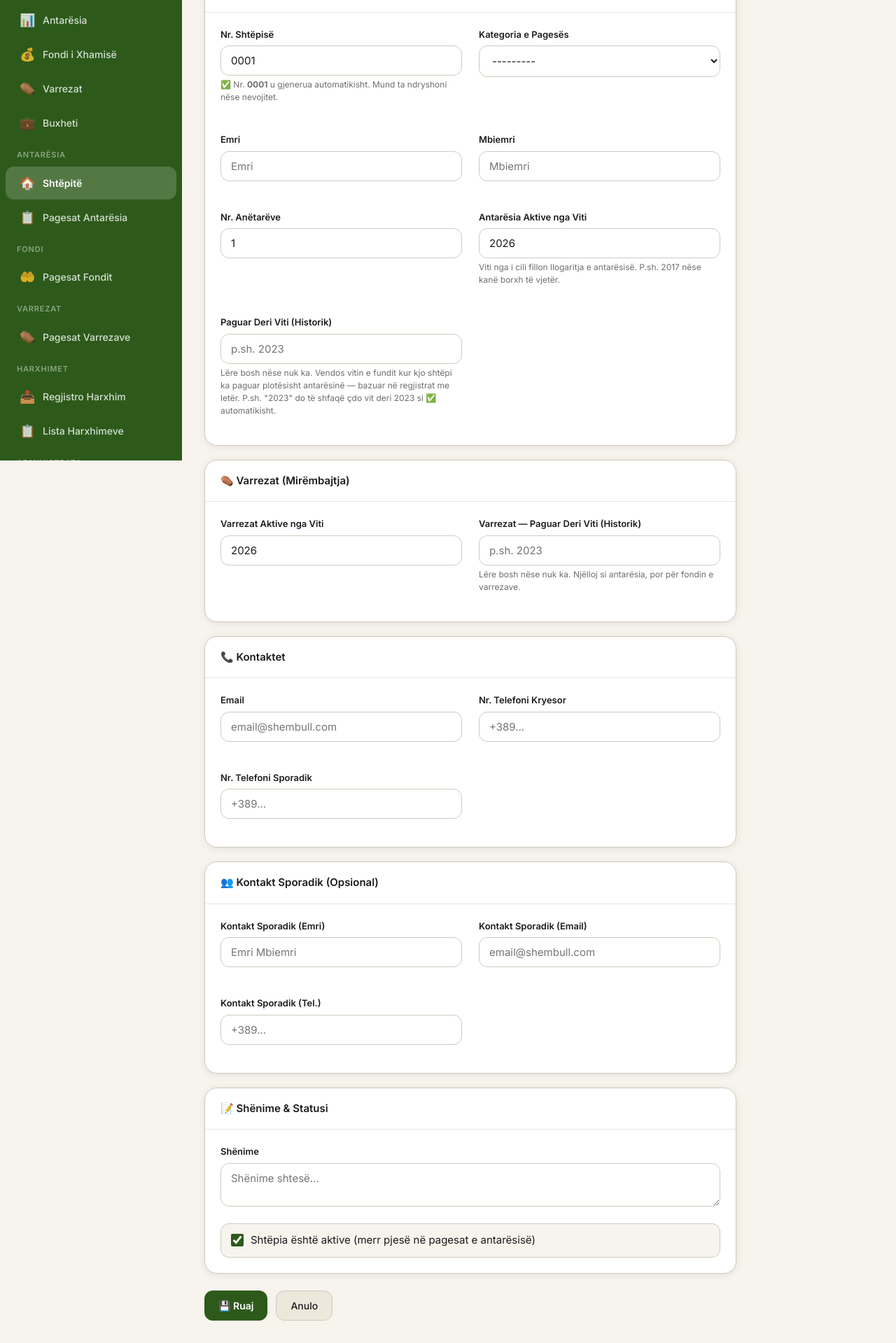
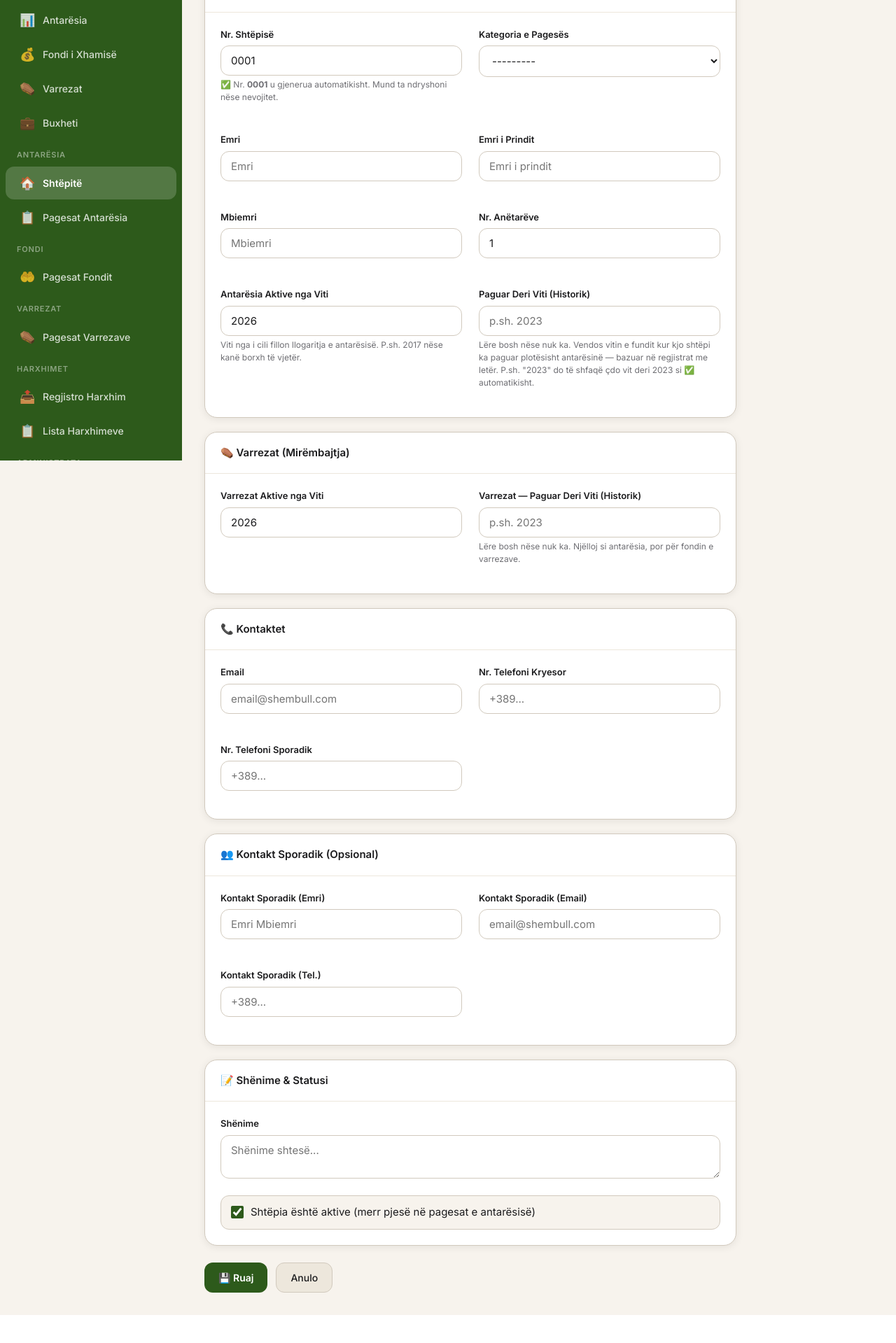
Before and after one commit to MuhamedAdemi/xhamia-pirok, a Django app: page /shtepite/shto/ in a window 1280 px wide. Shown: the part 142-2061 px from the top of the page at 70% size. After the commit the page ends 2021 px from the top, so only its background shows below. Run offline with Django 5.2, Linux system fonts and the light colour scheme; a user stored in the database is signed in; tables that the repository leaves empty hold one stand-in row (values such as "Sample post"); some libraries are stand-ins or nearby versions.

Commit message:
feat: fusha Emri i Prindit te shtepite, shfaqet kudo ne emrin e plote
Co-Authored-By: Claude Opus 5.5 <noreply@anthropic.com>

```diff
--- a/templates/dashboard/antaresia.html
+++ b/templates/dashboard/antaresia.html
@@ -125,7 +125,7 @@
             <td><a href="{% url 'detaje_pagesa_antaresia' p.pk %}">{{ p.nr_fatures }}</a></td>
             <td>
               <span class="nr-shtepi">{{ p.shtepia.nr_shtepise }}</span>
-              {{ p.shtepia.emri_kryefamiljarit }} {{ p.shtepia.mbiemri_kryefamiljarit }}
+              {{ p.shtepia.emri_i_plote }}
             </td>
             <td class="tekst-gjelbër font-semibold">{{ p.shuma_paguar }}€</td>
             <td class="tekst-dytësor">{{ p.data_pageses|date:"d M Y" }}</td>
@@ -153,7 +153,7 @@
           {% for sh in shtepite_pa_pagese %}
           <tr>
             <td><span class="nr-shtepi">{{ sh.nr_shtepise }}</span></td>
-            <td><a href="{% url 'detaje_shtepia' sh.pk %}">{{ sh.emri_kryefamiljarit }} {{ sh.mbiemri_kryefamiljarit }}</a></td>
+            <td><a href="{% url 'detaje_shtepia' sh.pk %}">{{ sh.emri_i_plote }}</a></td>
             <td><span class="badge-gri">{{ sh.kategoria.emri }}</span></td>
           </tr>
           {% empty %}
--- a/templates/dashboard/varrezat.html
+++ b/templates/dashboard/varrezat.html
@@ -85,7 +85,7 @@
             <td><a href="{% url 'detaje_pagesa_varrezat' p.pk %}">{{ p.nr_fatures }}</a></td>
             <td>
               <span class="nr-shtepi">{{ p.shtepia.nr_shtepise }}</span>
-              {{ p.shtepia.emri_kryefamiljarit }} {{ p.shtepia.mbiemri_kryefamiljarit }}
+              {{ p.shtepia.emri_i_plote }}
             </td>
             <td class="tekst-gjelbër font-semibold">{{ p.shuma_paguar }}€</td>
             <td class="tekst-dytësor">{{ p.data_pageses|date:"d M Y" }}</td>
@@ -112,7 +112,7 @@
           {% for sh in shtepite_pa_pagese %}
           <tr>
             <td><span class="nr-shtepi">{{ sh.nr_shtepise }}</span></td>
-            <td><a href="{% url 'detaje_shtepia' sh.pk %}">{{ sh.emri_kryefamiljarit }} {{ sh.mbiemri_kryefamiljarit }}</a></td>
+            <td><a href="{% url 'detaje_shtepia' sh.pk %}">{{ sh.emri_i_plote }}</a></td>
           </tr>
           {% empty %}
           <tr><td colspan="2" style="text-align:center; padding:24px; color:var(--tekst-dytësor);">✅ Të gjitha shtëpitë kanë paguar!</td></tr>
--- a/templates/email/fatura_antaresia.html
+++ b/templates/email/fatura_antaresia.html
@@ -22,7 +22,7 @@
       <tr>
         <td style="padding:10px 14px; color:#6E6E73; font-size:12px; text-transform:uppercase;">Shtëpia</td>
         <td style="padding:10px 14px; font-weight:600;">
-          [#{{ pagese.shtepia.nr_shtepise }}] {{ pagese.shtepia.emri_kryefamiljarit }} {{ pagese.shtepia.mbiemri_kryefamiljarit }}
+          [#{{ pagese.shtepia.nr_shtepise }}] {{ pagese.shtepia.emri_i_plote }}
         </td>
       </tr>
       <tr style="background:#F7F3ED;">
--- a/templates/email/fatura_varrezat.html
+++ b/templates/email/fatura_varrezat.html
@@ -22,7 +22,7 @@
       <tr>
         <td style="padding:10px 14px; color:#6E6E73; font-size:12px; text-transform:uppercase;">Shtëpia</td>
         <td style="padding:10px 14px; font-weight:600;">
-          [#{{ pagese.shtepia.nr_shtepise }}] {{ pagese.shtepia.emri_kryefamiljarit }} {{ pagese.shtepia.mbiemri_kryefamiljarit }}
+          [#{{ pagese.shtepia.nr_shtepise }}] {{ pagese.shtepia.emri_i_plote }}
         </td>
       </tr>
       <tr style="background:#F7F3ED;">
--- a/templates/pagesat/antaresia/detaje.html
+++ b/templates/pagesat/antaresia/detaje.html
@@ -38,7 +38,7 @@
           <td style="padding:10px 0;">
             <a href="{% url 'detaje_shtepia' pagese.shtepia.pk %}">
               <span class="nr-shtepi">{{ pagese.shtepia.nr_shtepise }}</span>
-              {{ pagese.shtepia.emri_kryefamiljarit }} {{ pagese.shtepia.mbiemri_kryefamiljarit }}
+              {{ pagese.shtepia.emri_i_plote }}
             </a>
           </td>
         </tr>
@@ -97,7 +97,7 @@
       <table style="width:100%; border-collapse:collapse;">
         <tr>
           <td style="padding:8px 0; color:var(--tekst-dytësor); font-size:13px; width:40%;">Kryefamiljari</td>
-          <td style="padding:8px 0; font-weight:600;">{{ pagese.shtepia.emri_kryefamiljarit }} {{ pagese.shtepia.mbiemri_kryefamiljarit }}</td>
+          <td style="padding:8px 0; font-weight:600;">{{ pagese.shtepia.emri_i_plote }}</td>
         </tr>
         <tr>
           <td style="padding:8px 0; color:var(--tekst-dytësor); font-size:13px;">Email</td>
--- a/templates/pagesat/antaresia/fatura_pdf.html
+++ b/templates/pagesat/antaresia/fatura_pdf.html
@@ -77,7 +77,7 @@
     <div class="bllok">
       <h4>Paguesi</h4>
       <span class="nr-shtepi-badge">{{ pagese.shtepia.nr_shtepise }}</span>
-      <span class="emri">{{ pagese.shtepia.emri_kryefamiljarit }} {{ pagese.shtepia.mbiemri_kryefamiljarit }}</span>
+      <span class="emri">{{ pagese.shtepia.emri_i_plote }}</span>
       <p>Anëtarë: {{ pagese.shtepia.nr_antareve_familjes }}</p>
       {% if pagese.shtepia.email %}<p>{{ pagese.shtepia.email }}</p>{% endif %}
       {% if pagese.shtepia.nr_telefoni_kryesor %}<p>{{ pagese.shtepia.nr_telefoni_kryesor }}</p>{% endif %}
--- a/templates/pagesat/antaresia/lista.html
+++ b/templates/pagesat/antaresia/lista.html
@@ -66,7 +66,7 @@
           <td>
             <a href="{% url 'detaje_shtepia' p.shtepia.pk %}">
               <span class="nr-shtepi">{{ p.shtepia.nr_shtepise }}</span>
-              {{ p.shtepia.emri_kryefamiljarit }} {{ p.shtepia.mbiemri_kryefamiljarit }}
+              {{ p.shtepia.emri_i_plote }}
             </a>
           </td>
           <td><span class="badge-gri">{{ p.kategoria_pageses.emri }}</span></td>
--- a/templates/pagesat/varrezat/detaje.html
+++ b/templates/pagesat/varrezat/detaje.html
@@ -38,7 +38,7 @@
           <td style="padding:10px 0;">
             <a href="{% url 'detaje_shtepia' pagese.shtepia.pk %}">
               <span class="nr-shtepi">{{ pagese.shtepia.nr_shtepise }}</span>
-              {{ pagese.shtepia.emri_kryefamiljarit }} {{ pagese.shtepia.mbiemri_kryefamiljarit }}
+              {{ pagese.shtepia.emri_i_plote }}
             </a>
           </td>
         </tr>
@@ -83,7 +83,7 @@
       <table style="width:100%; border-collapse:collapse;">
         <tr>
           <td style="padding:8px 0; color:var(--tekst-dytësor); font-size:13px; width:40%;">Kryefamiljari</td>
-          <td style="padding:8px 0; font-weight:600;">{{ pagese.shtepia.emri_kryefamiljarit }} {{ pagese.shtepia.mbiemri_kryefamiljarit }}</td>
+          <td style="padding:8px 0; font-weight:600;">{{ pagese.shtepia.emri_i_plote }}</td>
         </tr>
         <tr>
           <td style="padding:8px 0; color:var(--tekst-dytësor); font-size:13px;">Email</td>
--- a/templates/pagesat/varrezat/fatura_pdf.html
+++ b/templates/pagesat/varrezat/fatura_pdf.html
@@ -77,7 +77,7 @@
     <div class="bllok">
       <h4>Paguesi</h4>
       <span class="nr-shtepi-badge">{{ pagese.shtepia.nr_shtepise }}</span>
-      <span class="emri">{{ pagese.shtepia.emri_kryefamiljarit }} {{ pagese.shtepia.mbiemri_kryefamiljarit }}</span>
+      <span class="emri">{{ pagese.shtepia.emri_i_plote }}</span>
       {% if pagese.shtepia.email %}<p>{{ pagese.shtepia.email }}</p>{% endif %}
       {% if pagese.shtepia.nr_telefoni_kryesor %}<p>{{ pagese.shtepia.nr_telefoni_kryesor }}</p>{% endif %}
     </div>
--- a/templates/pagesat/varrezat/lista.html
+++ b/templates/pagesat/varrezat/lista.html
@@ -46,7 +46,7 @@
           <td>
             <a href="{% url 'detaje_shtepia' p.shtepia.pk %}">
               <span class="nr-shtepi">{{ p.shtepia.nr_shtepise }}</span>
-              {{ p.shtepia.emri_kryefamiljarit }} {{ p.shtepia.mbiemri_kryefamiljarit }}
+              {{ p.shtepia.emri_i_plote }}
             </a>
           </td>
           <td class="tekst-gjelbër font-semibold">{{ p.shuma_paguar }}€</td>
--- a/templates/portali_shtepi/dashboard.html
+++ b/templates/portali_shtepi/dashboard.html
@@ -6,7 +6,7 @@
   <div>
     <h2>
       <span class="nr-shtepi" style="font-size:18px; width:64px; height:34px;">{{ shtepi.nr_shtepise }}</span>
-      {{ shtepi.emri_kryefamiljarit }} {{ shtepi.mbiemri_kryefamiljarit }}
+      {{ shtepi.emri_i_plote }}
     </h2>
     <p>{{ shtepi.kategoria.emri }} • {{ shtepi.nr_antareve_familjes }} anëtarë familje</p>
   </div>
--- a/templates/shtepite/detaje.html
+++ b/templates/shtepite/detaje.html
@@ -7,7 +7,7 @@
     <a href="{% url 'lista_shtepive' %}" class="btn-dytësor btn-sm">← Kthehu</a>
     <div>
       <h2><span class="nr-shtepi" style="font-size:18px; width:60px; height:34px;">{{ shtepi.nr_shtepise }}</span>
-        {{ shtepi.emri_kryefamiljarit }} {{ shtepi.mbiemri_kryefamiljarit }}
+        {{ shtepi.emri_i_plote }}
       </h2>
       <p>{{ shtepi.kategoria.emri }} • {{ shtepi.nr_antareve_familjes }} anëtarë familje</p>
     </div>
@@ -29,7 +29,7 @@
       <table style="width:100%; border-collapse:collapse;">
         <tr>
           <td style="padding:8px 0; color:var(--tekst-dytësor); font-size:13px; width:40%;">Emri i plotë</td>
-          <td style="padding:8px 0; font-weight:600;">{{ shtepi.emri_kryefamiljarit }} {{ shtepi.mbiemri_kryefamiljarit }}</td>
+          <td style="padding:8px 0; font-weight:600;">{{ shtepi.emri_i_plote }}</td>
         </tr>
         <tr>
           <td style="padding:8px 0; color:var(--tekst-dytësor); font-size:13px;">Nr. anëtarëve</td>
--- a/templates/shtepite/forma.html
+++ b/templates/shtepite/forma.html
@@ -36,6 +36,11 @@
           <label>{{ form.emri_kryefamiljarit.label }}</label>
           {% render_field form.emri_kryefamiljarit placeholder="Emri" %}
           {% if form.emri_kryefamiljarit.errors %}<p class="gabim-fusha">{{ form.emri_kryefamiljarit.errors.0 }}</p>{% endif %}
+        </div>
+        <div class="forma-grup">
+          <label>{{ form.emri_prindit.label }}</label>
+          {% render_field form.emri_prindit placeholder="Emri i prindit" %}
+          {% if form.emri_prindit.errors %}<p class="gabim-fusha">{{ form.emri_prindit.errors.0 }}</p>{% endif %}
         </div>
         <div class="forma-grup">
           <label>{{ form.mbiemri_kryefamiljarit.label }}</label>
--- a/templates/shtepite/lista.html
+++ b/templates/shtepite/lista.html
@@ -88,7 +88,7 @@
           <td><span class="nr-shtepi">{{ sh.nr_shtepise }}</span></td>
           <td>
             <a href="{% url 'detaje_shtepia' sh.pk %}" style="font-weight:600;">
-              {{ sh.emri_kryefamiljarit }} {{ sh.mbiemri_kryefamiljarit }}
+              {{ sh.emri_i_plote }}
             </a>
           </td>
           <td class="tekst-dytësor">{{ sh.nr_antareve_familjes }}</td>
--- a/xhamia/forms.py
+++ b/xhamia/forms.py
@@ -61,7 +61,7 @@ class ShtepiaForm(forms.ModelForm):
     class Meta:
         model = Shtepia
         fields = [
-            'nr_shtepise', 'emri_kryefamiljarit', 'mbiemri_kryefamiljarit',
+            'nr_shtepise', 'emri_kryefamiljarit', 'emri_prindit', 'mbiemri_kryefamiljarit',
             'nr_antareve_familjes', 'kategoria', 'viti_fillimit_antaresise',
             'paguar_deri_viti',
             'viti_fillimit_varrezave', 'varrezat_paguar_deri_viti',
--- a/xhamia/views.py
+++ b/xhamia/views.py
@@ -369,6 +369,7 @@ def lista_shtepive(request):
         shtepite = shtepite.filter(
             Q(nr_shtepise__icontains=kerkimi) |
             Q(emri_kryefamiljarit__icontains=kerkimi) |
+            Q(emri_prindit__icontains=kerkimi) |
             Q(mbiemri_kryefamiljarit__icontains=kerkimi) |
             Q(nr_telefoni_kryesor__icontains=kerkimi) |
             Q(email__icontains=kerkimi)
@@ -387,12 +388,12 @@ def lista_shtepive(request):
 
     if request.GET.get('eksporto') == 'excel':
         koka = [
-            'Nr.', 'Emri', 'Mbiemri', 'Anëtarë', 'Kategoria', 'Telefoni', 'Email', 'Statusi',
+            'Nr.', 'Emri', 'Emri i Prindit', 'Mbiemri', 'Anëtarë', 'Kategoria', 'Telefoni', 'Email', 'Statusi',
             f'Ka Paguar ({viti_status})',
         ]
         rreshtat = [
             [
-                sh.nr_shtepise, sh.emri_kryefamiljarit, sh.mbiemri_kryefamiljarit,
+                sh.nr_shtepise, sh.emri_kryefamiljarit, sh.emri_prindit, sh.mbiemri_kryefamiljarit,
                 sh.nr_antareve_familjes, sh.kategoria.emri, sh.nr_telefoni_kryesor,
                 sh.email, 'Aktive' if sh.është_aktiv else 'Joaktive',
                 'Po' if sh.id in paguar_ids else 'Jo',
@@ -590,6 +591,7 @@ def lista_pagesa_antaresia(request):
         pagesat = pagesat.filter(
             Q(nr_fatures__icontains=kerkimi) |
             Q(shtepia__emri_kryefamiljarit__icontains=kerkimi) |
+            Q(shtepia__emri_prindit__icontains=kerkimi) |
             Q(shtepia__mbiemri_kryefamiljarit__icontains=kerkimi) |
             Q(shtepia__nr_shtepise__icontains=kerkimi)
         )
@@ -604,7 +606,7 @@ def lista_pagesa_antaresia(request):
         koka = ['Nr. Faturës', 'Shtëpia', 'Kategoria', 'Shuma (€)', 'Periudha', 'Viti', 'Data', 'Arktar']
         rreshtat = [
             [
-                p.nr_fatures, f'#{p.shtepia.nr_shtepise} {p.shtepia.emri_kryefamiljarit} {p.shtepia.mbiemri_kryefamiljarit}',
+                p.nr_fatures, f'#{p.shtepia.nr_shtepise} {p.shtepia.emri_i_plote}',
                 p.kategoria_pageses.emri, float(p.shuma_paguar), p.get_periudha_display(),
                 p.viti, p.data_pageses.strftime('%d.%m.%Y'), p.arktar.get_full_name(),
             ]
@@ -750,6 +752,7 @@ def lista_pagesa_varrezave(request):
         pagesat = pagesat.filter(
             Q(nr_fatures__icontains=kerkimi) |
             Q(shtepia__emri_kryefamiljarit__icontains=kerkimi) |
+            Q(shtepia__emri_prindit__icontains=kerkimi) |
             Q(shtepia__mbiemri_kryefamiljarit__icontains=kerkimi) |
             Q(shtepia__nr_shtepise__icontains=kerkimi)
         )
@@ -758,7 +761,7 @@ def lista_pagesa_varrezave(request):
         koka = ['Nr. Faturës', 'Shtëpia', 'Shuma (€)', 'Viti', 'Data', 'Arktar']
         rreshtat = [
             [
-                p.nr_fatures, f'#{p.shtepia.nr_shtepise} {p.shtepia.emri_kryefamiljarit} {p.shtepia.mbiemri_kryefamiljarit}',
+                p.nr_fatures, f'#{p.shtepia.nr_shtepise} {p.shtepia.emri_i_plote}',
                 float(p.shuma_paguar), p.viti, p.data_pageses.strftime('%d.%m.%Y'), p.arktar.get_full_name(),
             ]
             for p in pagesat
@@ -1173,7 +1176,7 @@ def fshi_shtepi(request, pk):
         info={
             'lloji':     'Shtëpi',
             'emri':      f'Shtëpia #{shtepi.nr_shtepise}',
-            'detaje':    f'{shtepi.emri_kryefamiljarit} {shtepi.mbiemri_kryefamiljarit} — {shtepi.kategoria.emri}',
+            'detaje':    f'{shtepi.emri_i_plote} — {shtepi.kategoria.emri}',
             'url_anulo': reverse('detaje_shtepia', args=[pk]),
         },
         mesazh_sukses=f'Shtëpia #{shtepi.nr_shtepise} u çaktivizua me sukses.',
```
Also changed, not shown: xhamia/models.py (+5 -3 lines), xhamia/migrations/0009_shtepia_emri_prindit.py (added).
